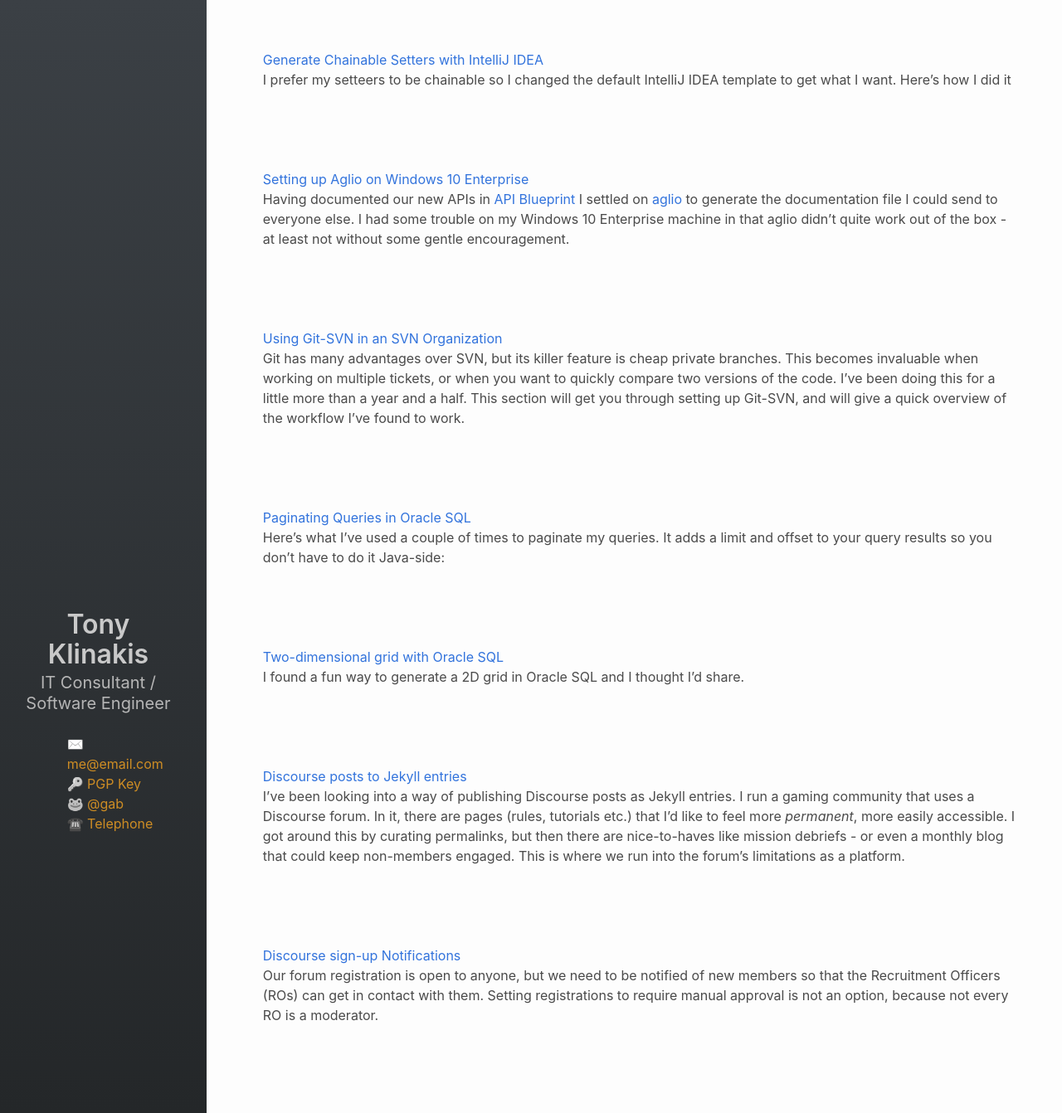
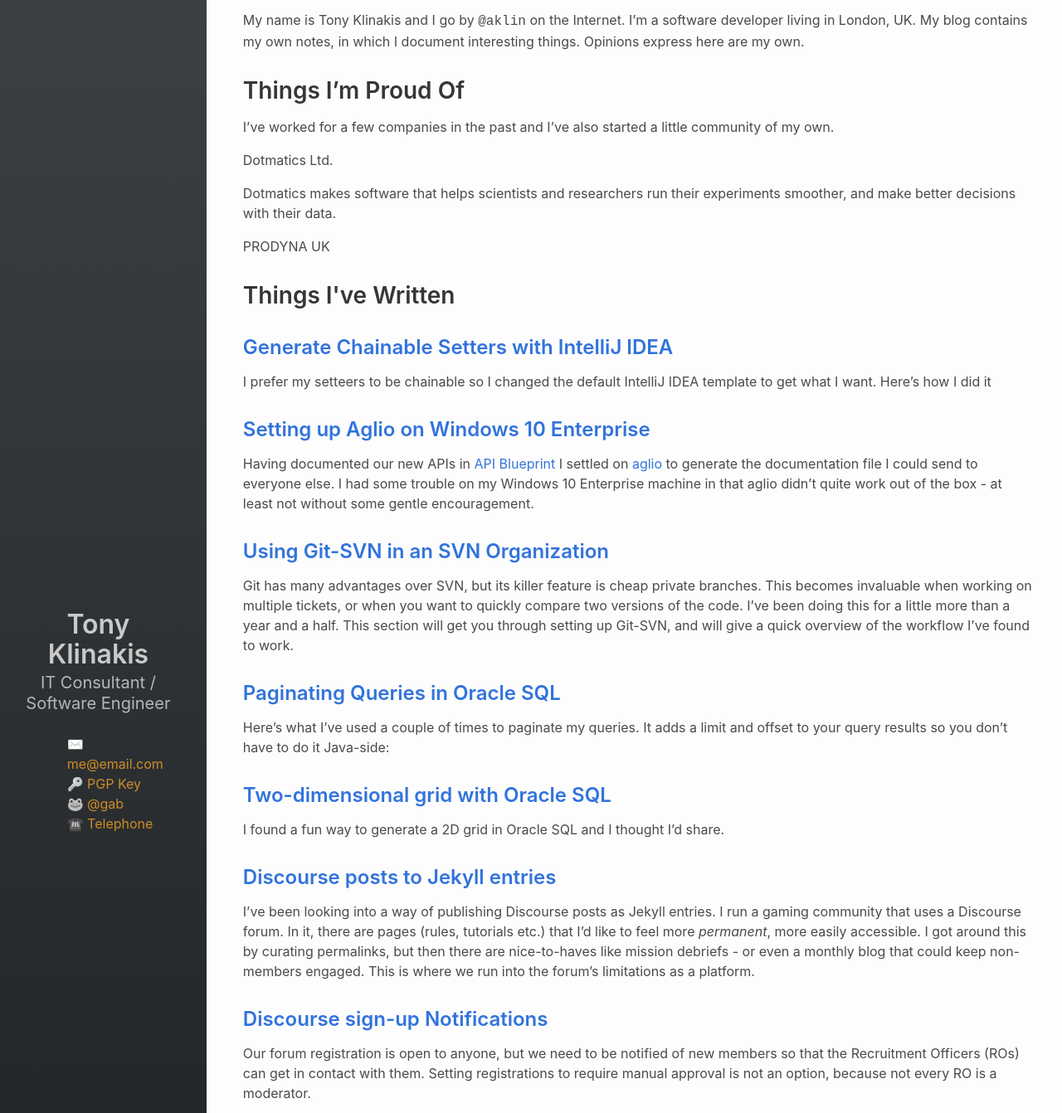
Before and after one commit to aklin/aklin.github.io, a Jekyll site: the page built from index.md, in a window 1280 px wide. Shown: the whole page at 83% size. Built offline with Jekyll 4.4.1, drawn with Linux system fonts in a browser that asks for light colours.

Commit message:
remove complexity
add about.md

```diff
--- /dev/null
+++ b/_includes/content/about.md
@@ -0,0 +1,15 @@
+My name is Tony Klinakis and I go by <tt>@aklin</tt> on the Internet. I'm a software
+developer living in London, UK. My blog contains my own notes, in which I
+document interesting things. Opinions express here are my own.
+
+## Things I'm Proud Of
+
+I've worked for a few companies in the past and I've also started a little
+community of my own.
+
+Dotmatics Ltd.
+
+Dotmatics makes software that helps scientists and researchers run their
+experiments smoother, and make better decisions with their data.
+
+PRODYNA UK
--- a/_layouts/default.html
+++ b/_layouts/default.html
@@ -9,16 +9,12 @@
 			{% include sidebar.html %}
 			</div>
 			<div class="column" style="overflow-x: overlay;  height: 100vh;">
-
 				{{ content }}
-
 			</div>
 		</section>
 
 	</div>
 </section>
 
-<!--
-	<script src="//cdnjs.cloudflare.com/ajax/libs/modernizr/2.5.3/modernizr.min.js" type="text/javascript"></script> -->
 </body>
 </html>
--- a/_layouts/index.html
+++ b/_layouts/index.html
@@ -2,14 +2,19 @@
 layout: default
 ---
 
+{% capture my_include %}{% include content/about.md %}{% endcapture %}
+	<div class="container is-fluid">
+<div class="content">
+{{ my_include | markdownify }}
+
+<h2>Things I've Written</h2>
+
 {% for post in site.posts %}
 
-<section class="section">
-	<div class="container is-fluid">
-		<h1><a href="{{ post.url }}">{{ post.title }}</a></h1>
-		{{ post.excerpt }}
-	</div>
-</section>
 
+	<h3><a href="{{ post.url }}">{{ post.title }}</a></h3>
+	{{ post.excerpt }}
 
 {% endfor %}
+</div>
+</div>
```
